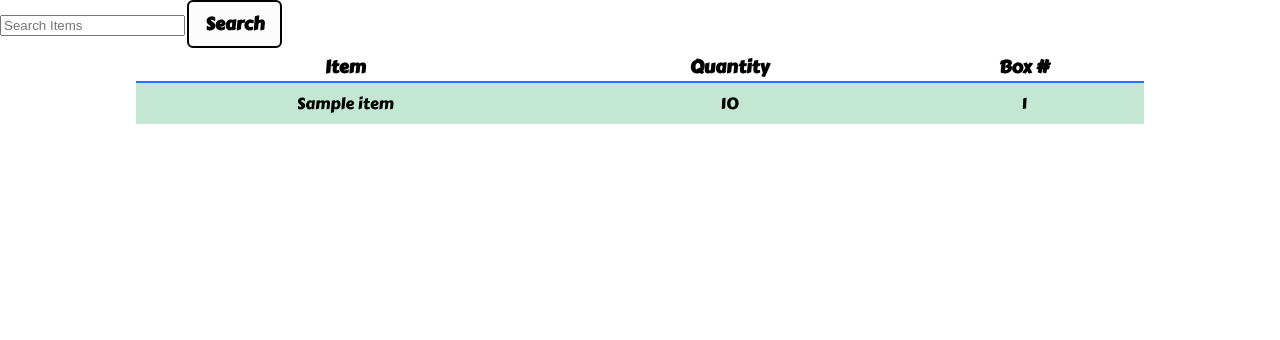
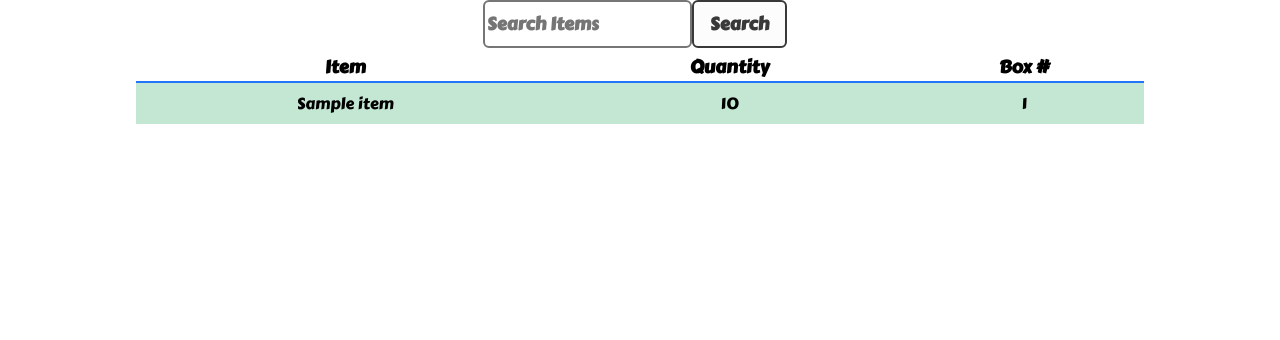
Before and after one commit to rhkearns/boxitup2, a Django app: page /items/index/ in a window 1280 px wide. Shown: the part 85-425 px from the top of the page. Run offline with Django 3.2, Linux system fonts and the light colour scheme; a user stored in the database is signed in; tables that the repository leaves empty hold one stand-in row (values such as "Sample post").

Commit message:
finish searchbox styling

```diff
--- a/main_app/static/css/base.css
+++ b/main_app/static/css/base.css
@@ -156,6 +156,11 @@ nav li {
   border-color: var(--close);
 }
 
+.search {
+  color: var(--secondary);
+  border-color: var(--secondary);
+}
+
 .page-header h1 {
   font-size: var(--font-xxl);
   margin: 0;
--- a/main_app/static/css/items-index.css
+++ b/main_app/static/css/items-index.css
@@ -33,3 +33,20 @@ th {
 tr:nth-child(even) {
   background-color:rgba(59, 175, 111, 0.3);
 }
+
+.item-search {
+  display: flex;
+  justify-content: center;
+  flex-direction: row;
+  align-items: center;
+}
+
+.search-box {
+  font-family: inherit;
+  font-weight: 600;
+  border-radius: 6px;
+  border-width: 2px;
+  border-style: solid;
+  height: calc(2 * var(--font-l) + 12px);
+  font-size: var(--font-l);
+}
```
Also changed, not shown: main_app/templates/items/search.html (deleted, +0 -36 lines).
